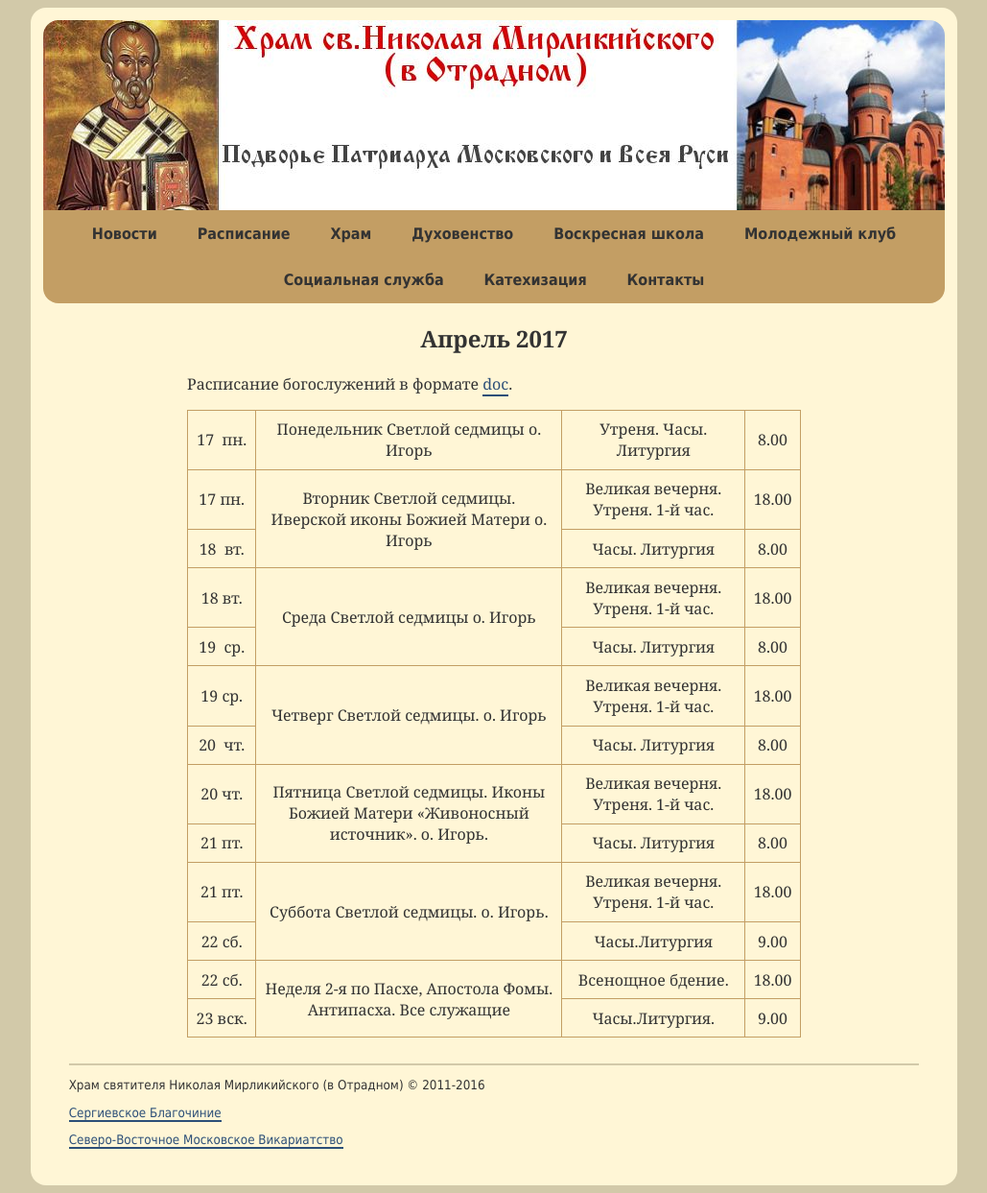
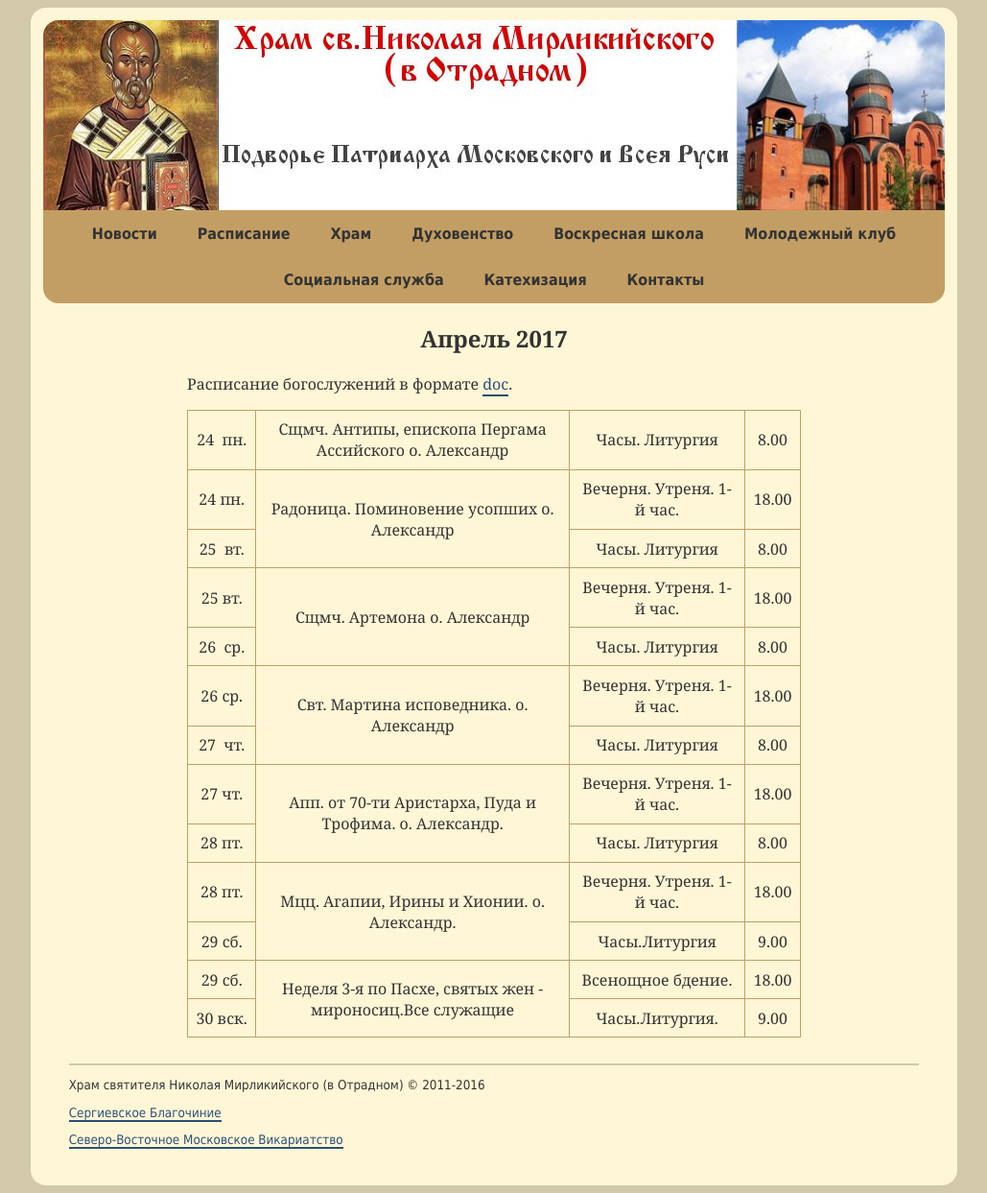
Before and after one commit to hramotradnoe/hramotradnoe.github.io, a Jekyll site: the page built from schedule/index.html, in a window 1280 px wide. Shown: the whole page at 96% size, without its empty margins (125-1154 px from the left). Built offline with Jekyll 4.4.1, drawn with Linux system fonts in a browser that asks for light colours.

Commit message:
Update schedule.yml

```diff
--- a/_data/schedule.yml
+++ b/_data/schedule.yml
@@ -1,56 +1,56 @@
 period: Апрель 2017
 link: "https://docs.google.com/document/d/1gokNB4OyK44DNShklvPwPInW6NHBZs9x0LQ9zHdw7is/edit"
 timetable:
- - description : "Понедельник Светлой седмицы о. Игорь"
+ - description : "Сщмч. Антипы, епископа Пергама Ассийского о. Александр"
    services    :
-      - day   : 17&nbsp; пн.
+      - day   : 24&nbsp; пн.
         time  : '8.00'
-        title : "Утреня. Часы. Литургия"
- - description : "Вторник Светлой седмицы. Иверской иконы Божией Матери о. Игорь"
+        title : "Часы. Литургия"
+ - description : "Радоница. Поминовение усопших о. Александр"
    services    :
-      - day   : 17&nbsp;пн.
+      - day   : 24&nbsp;пн.
         time  : '18.00'
-        title : "Великая вечерня. Утреня. 1-й час."
-      - day   : 18&nbsp; вт.
+        title : "Вечерня. Утреня. 1-й час."
+      - day   : 25&nbsp; вт.
         time  : '8.00'
         title : "Часы.  Литургия"
- - description : "Среда Светлой седмицы о. Игорь"
+ - description : "Сщмч. Артемона о. Александр"
    services    :
-      - day   : 18&nbsp;вт.
+      - day   : 25&nbsp;вт.
         time  : '18.00'
-        title : "Великая вечерня. Утреня. 1-й час."
-      - day   : 19&nbsp; ср.
+        title : "Вечерня. Утреня. 1-й час."
+      - day   : 26&nbsp; ср.
         time  : '8.00'
         title : "Часы. Литургия"
- - description : "Четверг Светлой седмицы. о. Игорь"
+ - description : "Свт. Мартина исповедника. о. Александр"
    services    :
-      - day   : 19&nbsp;ср.
+      - day   : 26&nbsp;ср.
         time  : '18.00'
-        title : "Великая вечерня. Утреня. 1-й час."
-      - day   : 20&nbsp; чт.
+        title : "Вечерня. Утреня. 1-й час."
+      - day   : 27&nbsp; чт.
         time  : '8.00'
         title : "Часы. Литургия"
- - description : "Пятница Светлой седмицы. Иконы Божией Матери «Живоносный источник». о. Игорь."
+ - description : "Апп. от 70-ти Аристарха, Пуда и Трофима. о. Александр."
    services    :
-      - day   : 20&nbsp;чт.
+      - day   : 27&nbsp;чт.
         time  : '18.00'
-        title : "Великая вечерня. Утреня. 1-й час."
-      - day   : 21&nbsp;пт.
+        title : "Вечерня. Утреня. 1-й час."
+      - day   : 28&nbsp;пт.
         time  : '8.00'
         title : "Часы. Литургия"
- - description : "Суббота Светлой седмицы. о. Игорь."
+ - description : "Мцц. Агапии, Ирины и Хионии. о. Александр."
    services    :
-      - day   : 21&nbsp;пт.
+      - day   : 28&nbsp;пт.
         time  : '18.00'
-        title : "Великая вечерня. Утреня. 1-й час."
-      - day   : 22&nbsp;сб.
+        title : "Вечерня. Утреня. 1-й час."
+      - day   : 29&nbsp;сб.
         time  : '9.00'
         title : "Часы.Литургия"
- - description : "Неделя 2-я по Пасхе, Апостола Фомы. Антипасха. Все служащие"
+ - description : "Неделя 3-я по Пасхе, святых жен - мироносиц.Все служащие"
    services    :
-      - day   : 22&nbsp;сб.
+      - day   : 29&nbsp;сб.
         time  : '18.00'
         title : "Всенощное бдение."
-      - day   : 23&nbsp;вск.
+      - day   : 30&nbsp;вск.
         time  : '9.00'
         title : "Часы.Литургия."
```
